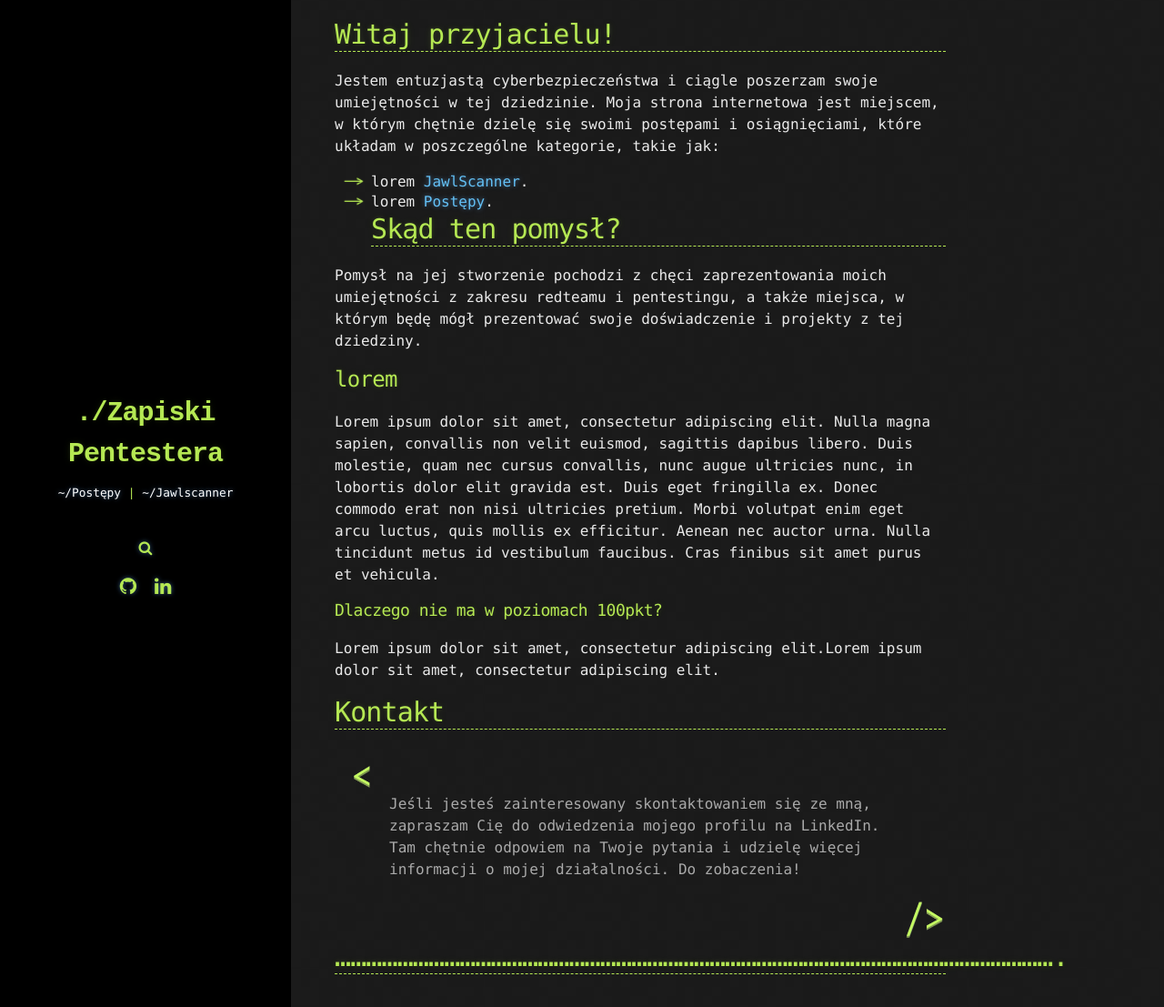
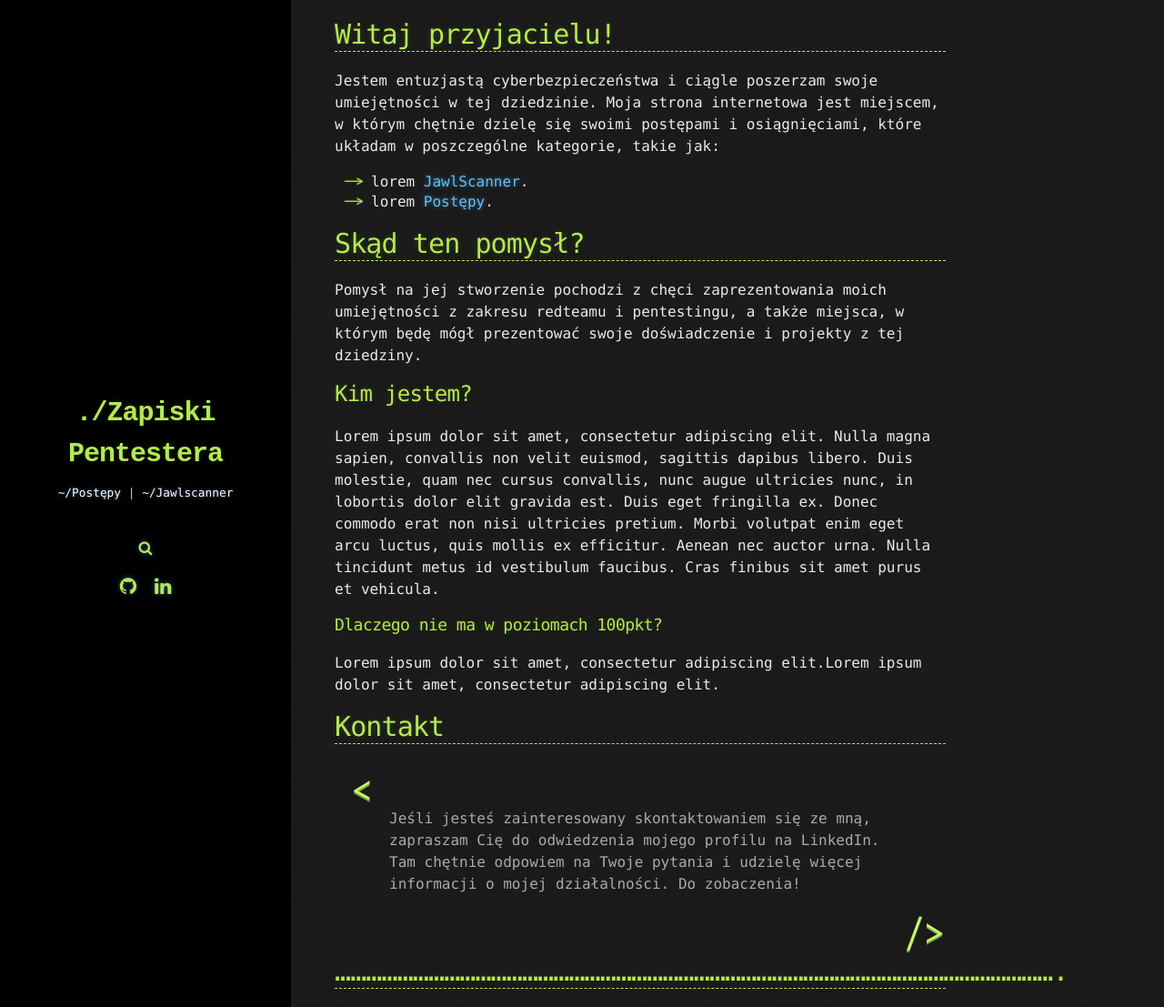
Before and after one commit to Cyberjali/Cyberjali.github.io, a Jekyll site: the page built from _pages/index.md, in a window 1280 px wide and 1107 px high. Shown: the whole window at 91% size. Built offline with Jekyll 4.4.1, drawn with Linux system fonts in a browser that asks for light colours; comment, search, counter and statistics services are not loaded.

Commit message:
Update index.md

```diff
--- a/_pages/index.md
+++ b/_pages/index.md
@@ -10,11 +10,12 @@ Jestem entuzjastą cyberbezpieczeństwa i ciągle poszerzam swoje umiejętności
 [JawlScanner](./Jawlscanner.md).
 * lorem
 [Postępy](./Postępy.md).
+
 # Skąd ten pomysł?
 
 Pomysł na jej stworzenie pochodzi z chęci zaprezentowania moich umiejętności z zakresu redteamu i pentestingu, a także miejsca, w którym będę mógł prezentować swoje doświadczenie i projekty z tej dziedziny.
 
-## lorem
+## Kim jestem?
 
 Lorem ipsum dolor sit amet, consectetur adipiscing elit. Nulla magna sapien, convallis non velit euismod, sagittis dapibus libero. Duis molestie, quam nec cursus convallis, nunc augue ultricies nunc, in lobortis dolor elit gravida est. Duis eget fringilla ex. Donec commodo erat non nisi ultricies pretium. Morbi volutpat enim eget arcu luctus, quis mollis ex efficitur. Aenean nec auctor urna. Nulla tincidunt metus id vestibulum faucibus. Cras finibus sit amet purus et vehicula.
 
```
